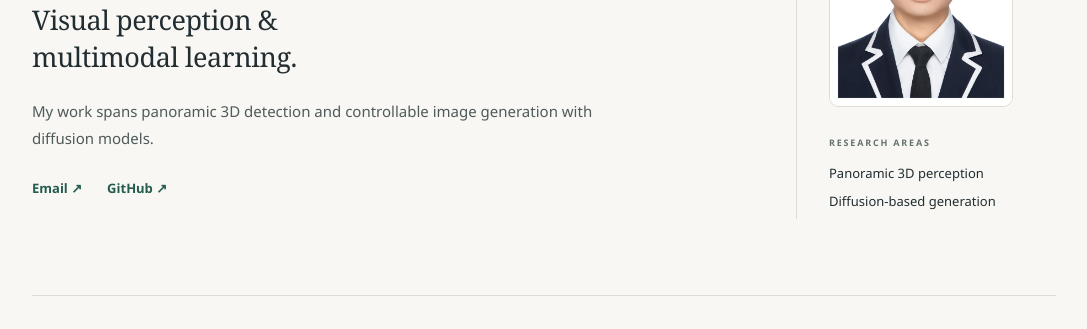
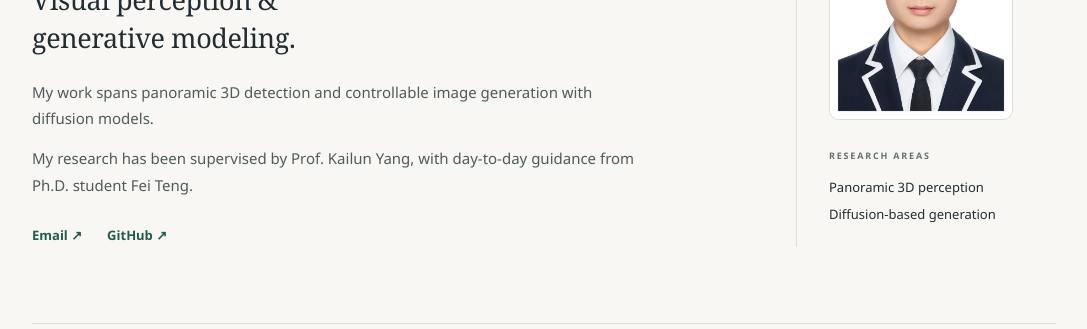
Before and after one commit to Rts-Wu/Rts-Wu.github.io, a plain HTML site: page index.html in a window 1280 px wide. Shown: the part 322-651 px from the top of the page, without its empty margins (96-1183 px from the left). Drawn offline with Linux system fonts and the light colour scheme.

Commit message:
Clarify research areas and acknowledge research guidance

```diff
--- a/index.html
+++ b/index.html
@@ -24,8 +24,9 @@
       <div>
         <p class="eyebrow">RESEARCH PROFILE</p>
         <h1 id="name"><span>Runtong Wu</span><span class="name-cn" lang="zh-Hans">吴润桐</span></h1>
-        <p class="lead">Visual perception &amp;<br>multimodal learning.</p>
+        <p class="lead">Visual perception &amp;<br>generative modeling.</p>
         <p class="bio">My work spans panoramic 3D detection and controllable image generation with diffusion models.</p>
+        <p class="bio">My research has been supervised by Prof. Kailun Yang, with day-to-day guidance from Ph.D. student Fei Teng.</p>
         <div class="profile-links">
           <a href="mailto:wuruntong74@gmail.com">Email ↗</a>
           <a href="https://github.com/Rts-Wu">GitHub ↗</a>
```
